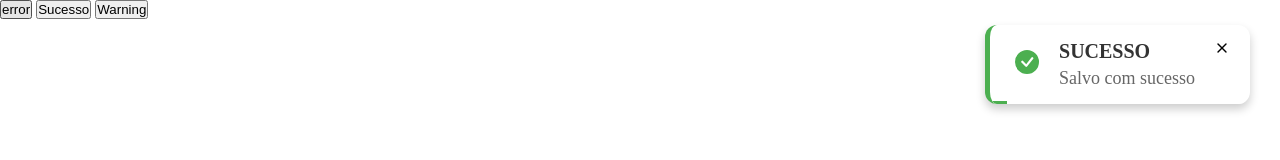
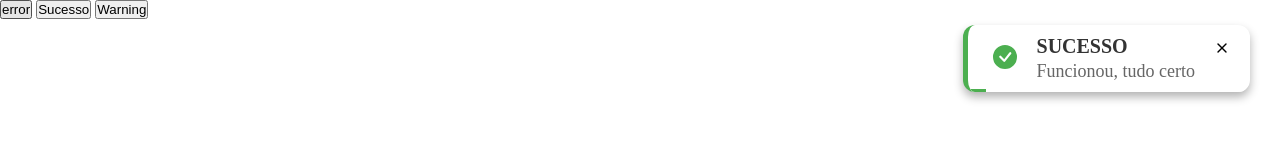
Before and after one commit to hudsonlhMartins/Toast_notification_with_Jquery, a website: page index.html in a window 1280 px wide. Both pictures are taken after a click on the button "Sucesso". Drawn offline with nearby package versions, Linux system fonts and the light colour scheme.

Commit message:
corrigindo sass e js

```diff
--- a/css/styles.scss
+++ b/css/styles.scss
@@ -4,8 +4,10 @@
     box-sizing: border-box;
 }
 
+/* TOAST NOTIFICATION */
+
 body{
-    overflow-x: hidden;
+    overflow-x: hidden !important;
 }
 
 :root{
@@ -14,11 +16,12 @@ body{
 
 
 .toast{
-    position: absolute;
+    position: fixed;
+    z-index: 9999;
     border-radius: 12px;
-    padding: 15px 35px 15px 25px;
+    padding: 10px 35px 10px 25px;
     background-color: #fff;
-    box-shadow: 0 5px 10px rgba(0, 0, 0, 0.2);
+    box-shadow: 0 5px 10px rgba(0, 0, 0, 0.3);
     top: 25px; // fica no topo da tela
     right: 30px; // fica na direita da tela
     border-left: 5px solid #5cb85c;
@@ -58,7 +61,7 @@ body{
                     color: #333;
                     text-transform: uppercase;
                     font-size: 20px;
-                    margin-bottom: 0.3rem;
+                    margin-bottom: 0.2rem;
                 }
                 &.text-2{
                     font-size: 18px;
--- a/js/index.js
+++ b/js/index.js
@@ -1,27 +1,30 @@
 $(document).ready(function() {
-    close_toast();
+    toast_notification.close_toast();
 })
 
 
 $('#open').click(function() {
-    show_toast({title: 'Error', message: 'Não foi salvo', time: 10, type: 'error'})
+    toast_notification.show_toast({title: 'Error', message: 'Não foi salvo', time: 10, type: 'error'})
 })
 $('#sucess').click(function() {
-    show_toast({title: 'Sucesso', message: 'Salvo com sucesso', time: 3, type: 'success'})
+    toast_notification.show_toast({title: 'Sucesso', message: 'Funcionou, tudo certo', time: 3, type: 'success'})
 })
 $('#warning').click(function() {
-    show_toast({title: 'Aviso', message: 'não esta disponivel', time: 30, type: 'warning'})
+    toast_notification.show_toast({title: 'Aviso', message: 'não esta disponivel', time: 30, type: 'warning'})
 })
 
+
+// Colocar no utils
+var toast_notification ={
     /*ESPERANDO TITLE, MENSSAGEM, TIME E TYPE*/
-function show_toast({title, message, time, type}) {
+    show_toast:function ({title, message, time, type}) {
 
         var container_icon = $('#toast .icon');
         var progress = $('#toast .progress');
         var toast = $('#toast')
         $(toast).addClass('visible');
         $(progress).addClass('visible');
-    addMessage(title, message);
+        toast_notification.addMessage(title, message);
         var root = document.documentElement;
 
         switch (type) {
@@ -72,19 +75,20 @@ function show_toast({title, message, time, type}) {
         setTimeout(function() {
             $(progress).removeClass('visible');
         },timeWithdoutAnimation)
-}
+    },
 
 
-function addMessage(titleP, messageP) {
+    addMessage: function (titleP, messageP) {
         var title = $('#toast .menssagem .text-1');
        // console.log($(title).text())
         var message = $('#toast .menssagem .text-2');
         $(title).text(titleP);
         $(message).text(messageP);
-}
+    },
 
 
-function close_toast() {
+    /* AQUI CHAMAR EESA FUNCTION NO EVENTS */
+    close_toast:function () {
         var progress = $('#toast .progress');
         $('.toast .icon-close').click(function() {
             var taost_atual = $(this).closest('.toast')
@@ -95,3 +99,4 @@ function close_toast() {
             },300)
         })
     }
+}
```
Also changed, not shown: css/styles.css, 1 other file. Lines whose indentation alone changed are shown as unchanged.
